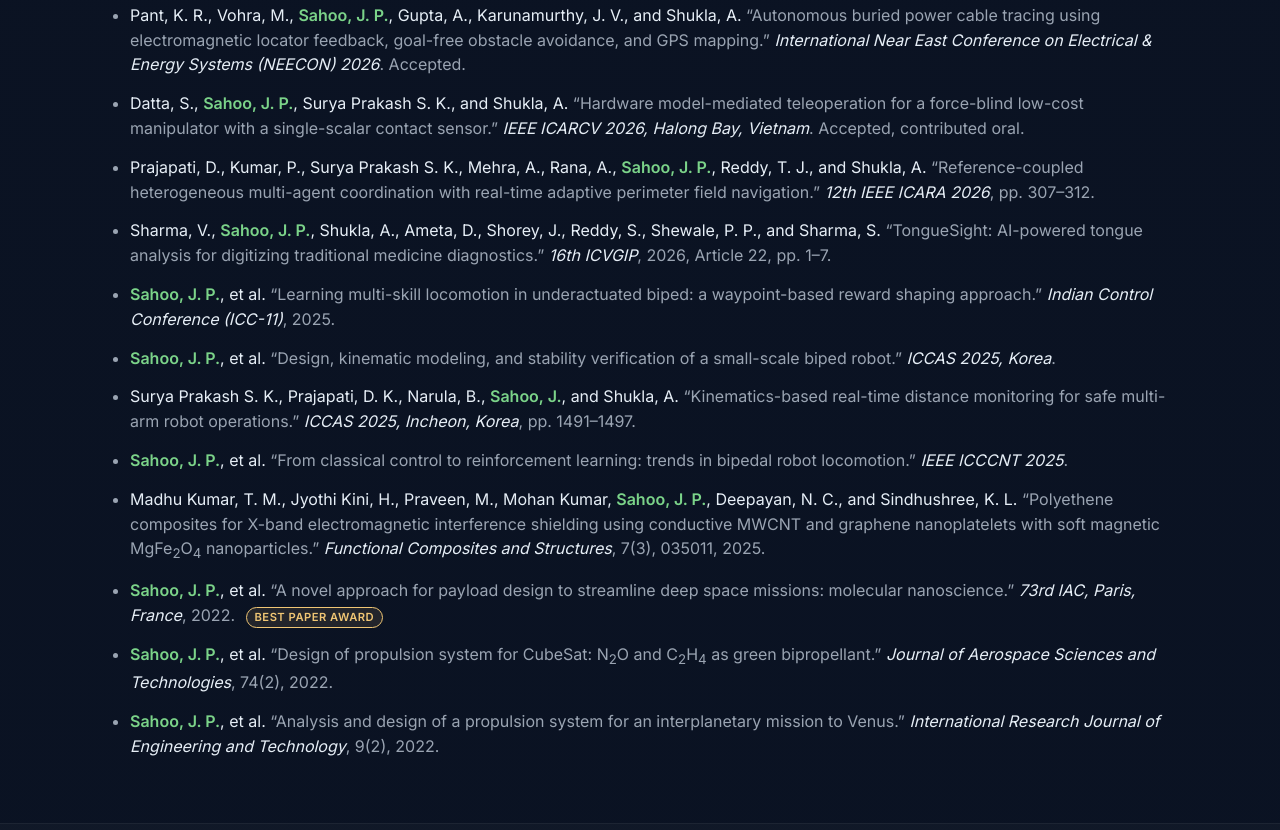
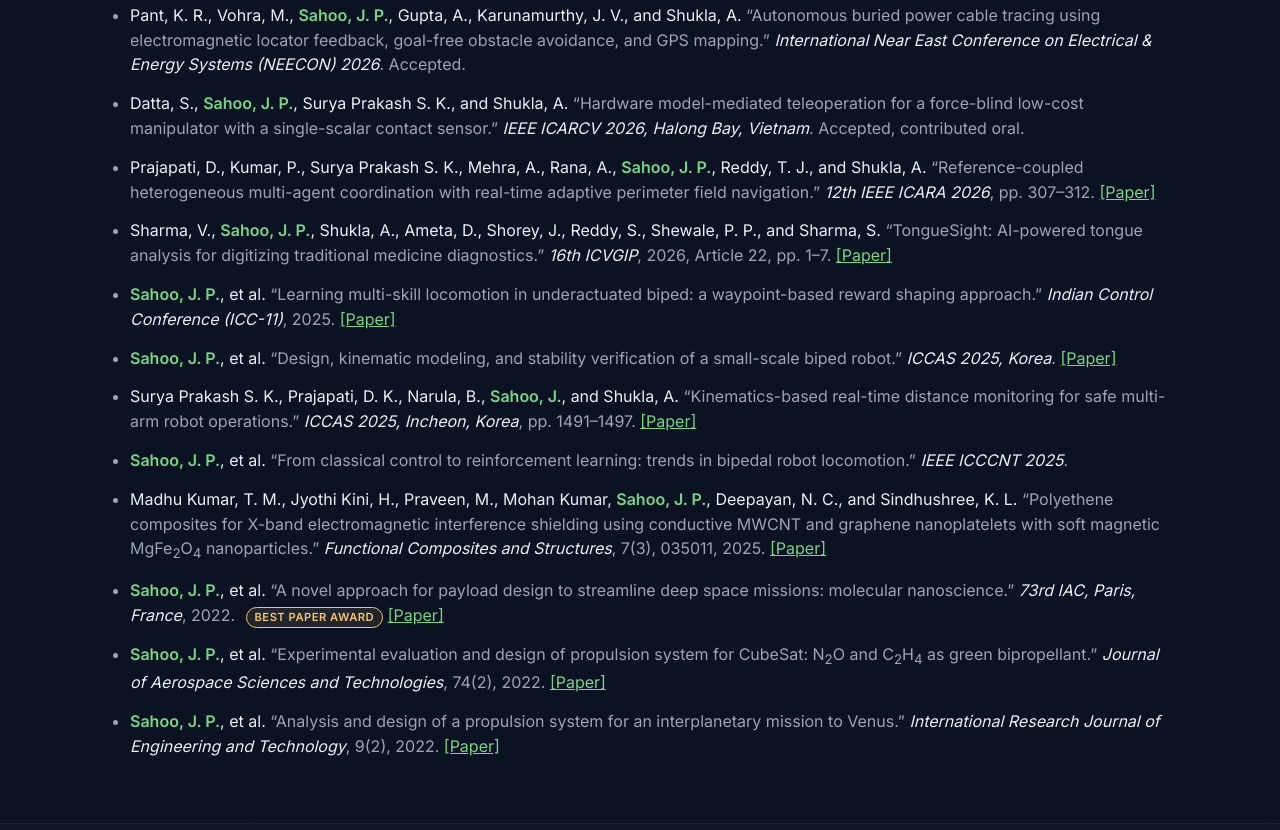
Before and after one commit to Jaggu2606/Jaggu2606.github.io, a plain HTML site: page index.html in a window 1280 px wide. Shown: the part 8450-9280 px from the top of the page. Drawn offline with Linux system fonts and the light colour scheme.

Commit message:
Resume: skills up top, paper links; add paper links to site publications
Co-Authored-By: Claude Opus 5.5 <noreply@anthropic.com>

```diff
--- a/index.html
+++ b/index.html
@@ -398,16 +398,16 @@
         <li><span>Surya Prakash S. K., Gupta, A., Suraj S. K., Anudeep D., Karthik T., Majji, S. T., <strong>Sahoo, J. P.</strong>, Datta, S., and Shukla, A.</span> “Dual-arm cooperative manipulation through shared vision.” <em>Indian Control Conference (ICC) 2026</em>. Accepted.</li>
         <li><span>Pant, K. R., Vohra, M., <strong>Sahoo, J. P.</strong>, Gupta, A., Karunamurthy, J. V., and Shukla, A.</span> “Autonomous buried power cable tracing using electromagnetic locator feedback, goal-free obstacle avoidance, and GPS mapping.” <em>International Near East Conference on Electrical &amp; Energy Systems (NEECON) 2026</em>. Accepted.</li>
         <li><span>Datta, S., <strong>Sahoo, J. P.</strong>, Surya Prakash S. K., and Shukla, A.</span> “Hardware model-mediated teleoperation for a force-blind low-cost manipulator with a single-scalar contact sensor.” <em>IEEE ICARCV 2026, Halong Bay, Vietnam</em>. Accepted, contributed oral.</li>
-        <li><span>Prajapati, D., Kumar, P., Surya Prakash S. K., Mehra, A., Rana, A., <strong>Sahoo, J. P.</strong>, Reddy, T. J., and Shukla, A.</span> “Reference-coupled heterogeneous multi-agent coordination with real-time adaptive perimeter field navigation.” <em>12th IEEE ICARA 2026</em>, pp. 307–312.</li>
-        <li><span>Sharma, V., <strong>Sahoo, J. P.</strong>, Shukla, A., Ameta, D., Shorey, J., Reddy, S., Shewale, P. P., and Sharma, S.</span> “TongueSight: AI-powered tongue analysis for digitizing traditional medicine diagnostics.” <em>16th ICVGIP</em>, 2026, Article 22, pp. 1–7.</li>
-        <li><span><strong>Sahoo, J. P.</strong>, et al.</span> “Learning multi-skill locomotion in underactuated biped: a waypoint-based reward shaping approach.” <em>Indian Control Conference (ICC-11)</em>, 2025.</li>
-        <li><span><strong>Sahoo, J. P.</strong>, et al.</span> “Design, kinematic modeling, and stability verification of a small-scale biped robot.” <em>ICCAS 2025, Korea</em>.</li>
-        <li><span>Surya Prakash S. K., Prajapati, D. K., Narula, B., <strong>Sahoo, J.</strong>, and Shukla, A.</span> “Kinematics-based real-time distance monitoring for safe multi-arm robot operations.” <em>ICCAS 2025, Incheon, Korea</em>, pp. 1491–1497.</li>
+        <li><span>Prajapati, D., Kumar, P., Surya Prakash S. K., Mehra, A., Rana, A., <strong>Sahoo, J. P.</strong>, Reddy, T. J., and Shukla, A.</span> “Reference-coupled heterogeneous multi-agent coordination with real-time adaptive perimeter field navigation.” <em>12th IEEE ICARA 2026</em>, pp. 307–312. <a href="https://doi.org/10.1109/icara69401.2026.11480352" target="_blank" rel="noopener">[Paper]</a></li>
+        <li><span>Sharma, V., <strong>Sahoo, J. P.</strong>, Shukla, A., Ameta, D., Shorey, J., Reddy, S., Shewale, P. P., and Sharma, S.</span> “TongueSight: AI-powered tongue analysis for digitizing traditional medicine diagnostics.” <em>16th ICVGIP</em>, 2026, Article 22, pp. 1–7. <a href="https://doi.org/10.1145/3774521.3774545" target="_blank" rel="noopener">[Paper]</a></li>
+        <li><span><strong>Sahoo, J. P.</strong>, et al.</span> “Learning multi-skill locomotion in underactuated biped: a waypoint-based reward shaping approach.” <em>Indian Control Conference (ICC-11)</em>, 2025. <a href="https://doi.org/10.1109/icc69100.2025.11372287" target="_blank" rel="noopener">[Paper]</a></li>
+        <li><span><strong>Sahoo, J. P.</strong>, et al.</span> “Design, kinematic modeling, and stability verification of a small-scale biped robot.” <em>ICCAS 2025, Korea</em>. <a href="https://doi.org/10.23919/iccas66577.2025.11301351" target="_blank" rel="noopener">[Paper]</a></li>
+        <li><span>Surya Prakash S. K., Prajapati, D. K., Narula, B., <strong>Sahoo, J.</strong>, and Shukla, A.</span> “Kinematics-based real-time distance monitoring for safe multi-arm robot operations.” <em>ICCAS 2025, Incheon, Korea</em>, pp. 1491–1497. <a href="https://doi.org/10.23919/iccas66577.2025.11301286" target="_blank" rel="noopener">[Paper]</a></li>
         <li><span><strong>Sahoo, J. P.</strong>, et al.</span> “From classical control to reinforcement learning: trends in bipedal robot locomotion.” <em>IEEE ICCCNT 2025</em>.</li>
-        <li><span>Madhu Kumar, T. M., Jyothi Kini, H., Praveen, M., Mohan Kumar, <strong>Sahoo, J. P.</strong>, Deepayan, N. C., and Sindhushree, K. L.</span> “Polyethene composites for X-band electromagnetic interference shielding using conductive MWCNT and graphene nanoplatelets with soft magnetic MgFe<sub>2</sub>O<sub>4</sub> nanoparticles.” <em>Functional Composites and Structures</em>, 7(3), 035011, 2025.</li>
-        <li><span><strong>Sahoo, J. P.</strong>, et al.</span> “A novel approach for payload design to streamline deep space missions: molecular nanoscience.” <em>73rd IAC, Paris, France</em>, 2022. <span class="pub-badge">Best Paper Award</span></li>
-        <li><span><strong>Sahoo, J. P.</strong>, et al.</span> “Design of propulsion system for CubeSat: N<sub>2</sub>O and C<sub>2</sub>H<sub>4</sub> as green bipropellant.” <em>Journal of Aerospace Sciences and Technologies</em>, 74(2), 2022.</li>
-        <li><span><strong>Sahoo, J. P.</strong>, et al.</span> “Analysis and design of a propulsion system for an interplanetary mission to Venus.” <em>International Research Journal of Engineering and Technology</em>, 9(2), 2022.</li>
+        <li><span>Madhu Kumar, T. M., Jyothi Kini, H., Praveen, M., Mohan Kumar, <strong>Sahoo, J. P.</strong>, Deepayan, N. C., and Sindhushree, K. L.</span> “Polyethene composites for X-band electromagnetic interference shielding using conductive MWCNT and graphene nanoplatelets with soft magnetic MgFe<sub>2</sub>O<sub>4</sub> nanoparticles.” <em>Functional Composites and Structures</em>, 7(3), 035011, 2025. <a href="https://doi.org/10.1088/2631-6331/adf68a" target="_blank" rel="noopener">[Paper]</a></li>
+        <li><span><strong>Sahoo, J. P.</strong>, et al.</span> “A novel approach for payload design to streamline deep space missions: molecular nanoscience.” <em>73rd IAC, Paris, France</em>, 2022. <span class="pub-badge">Best Paper Award</span> <a href="https://iafastro.directory/iac/archive/browse/IAC-22/C2/8/70075/" target="_blank" rel="noopener">[Paper]</a></li>
+        <li><span><strong>Sahoo, J. P.</strong>, et al.</span> “Experimental evaluation and design of propulsion system for CubeSat: N<sub>2</sub>O and C<sub>2</sub>H<sub>4</sub> as green bipropellant.” <em>Journal of Aerospace Sciences and Technologies</em>, 74(2), 2022. <a href="https://doi.org/10.61653/joast.v74i2.2022.32" target="_blank" rel="noopener">[Paper]</a></li>
+        <li><span><strong>Sahoo, J. P.</strong>, et al.</span> “Analysis and design of a propulsion system for an interplanetary mission to Venus.” <em>International Research Journal of Engineering and Technology</em>, 9(2), 2022. <a href="https://www.irjet.net/archives/V9/i2/IRJET-V9I257.pdf" target="_blank" rel="noopener">[Paper]</a></li>
       </ul>
     </section>
 
```
Also changed, not shown: 2 other files.
